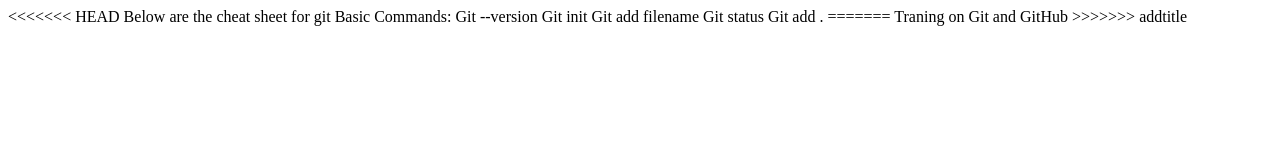
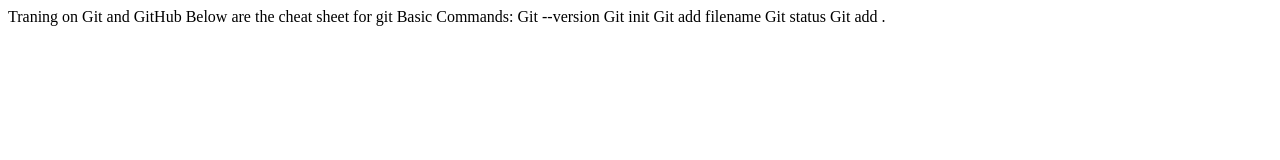
Before and after one commit to pdeepak6209/Git-Basics, a plain HTML site: page index.html in a window 1280 px wide. Drawn offline with Linux system fonts and the light colour scheme.

Commit message:
updated the formating of index.html

```diff
--- a/index.html
+++ b/index.html
@@ -1,18 +1,7 @@
 <!DOCTYPE html>
 
 <html>
-<<<<<<< HEAD
-<head> </head>
-<body>
-Below are the cheat sheet for git
-Basic Commands:
-Git --version
-Git init
-Git add filename
-Git status
-Git add .
-</body>
-=======
+
 	<head>
 		<title>
 			Learning Git and GitHub
@@ -20,8 +9,13 @@ Git add .
 		Traning on Git and GitHub
 	</head>
 	<body>
-
+		Below are the cheat sheet for git
+		Basic Commands:
+			Git --version
+			Git init
+			Git add filename
+			Git status
+			Git add .
 	</body>
->>>>>>> addtitle
 
 </html>
```
